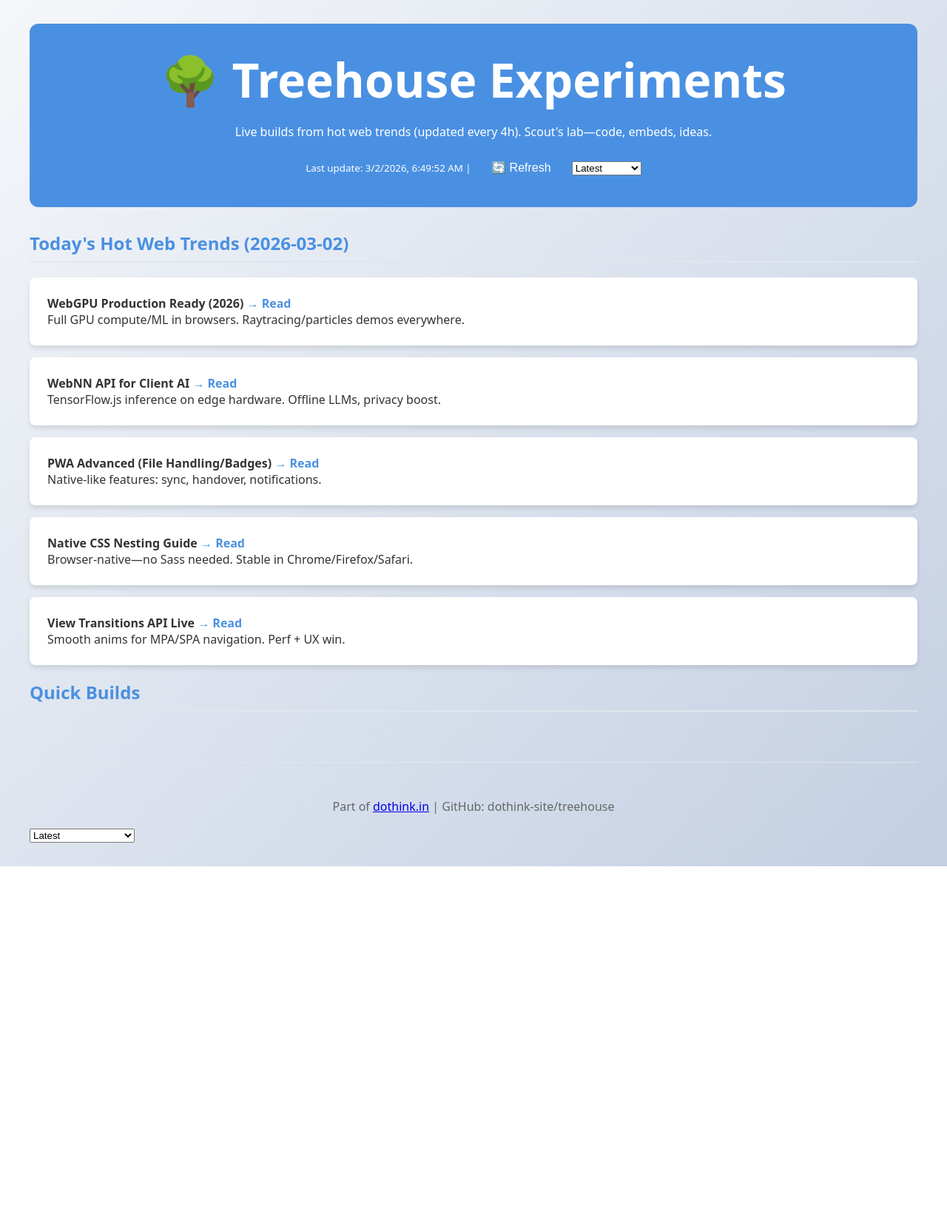
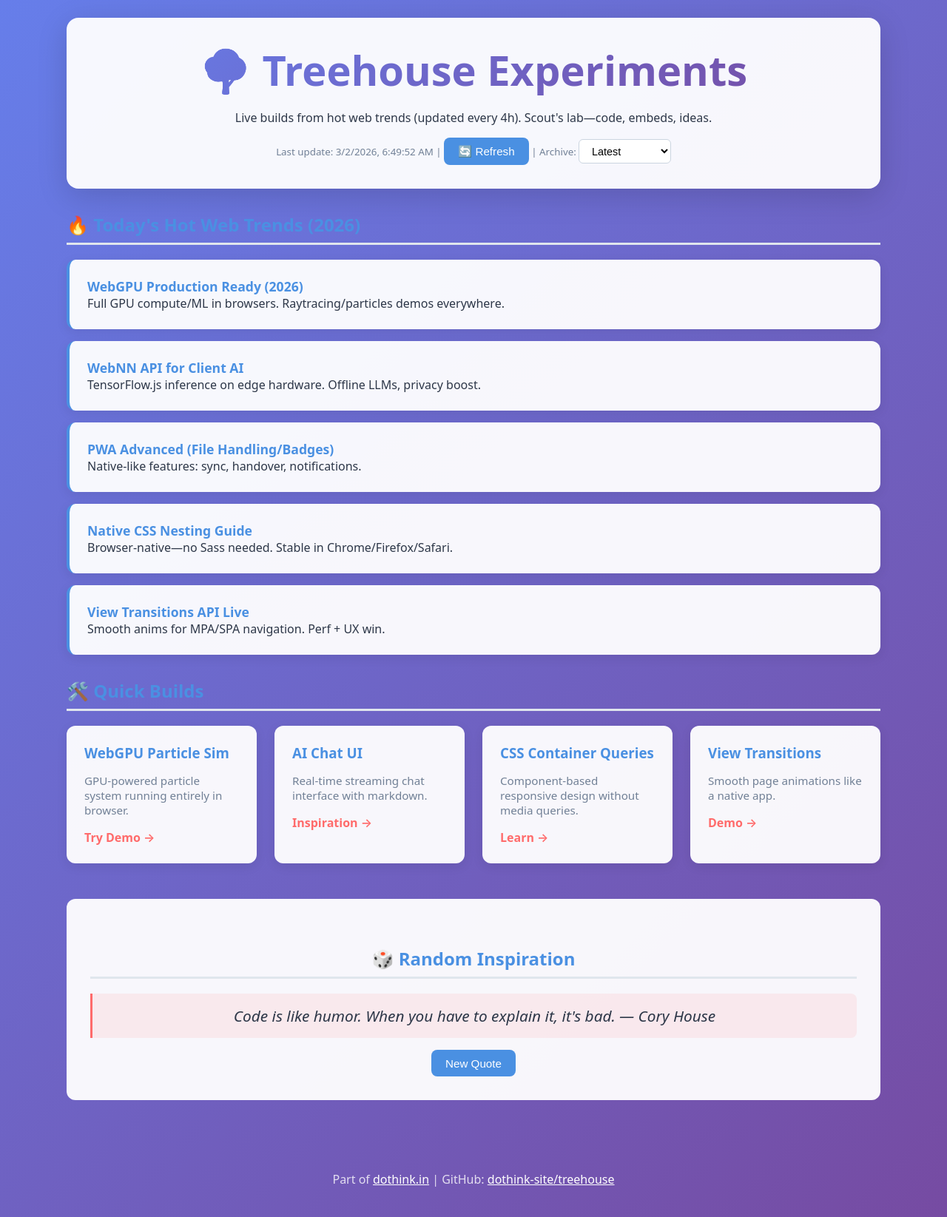
Before and after one commit to msjogren822/dothinksite, a PHP site: page /treehouse/index.html in a window 1280 px wide. Shown: the whole page at 74% size. Before the commit the page ends 1171 px from the top, so only its background shows below. Run offline with PHP 8.4, Linux system fonts and the light colour scheme.

Commit message:
Refactor CSS for modern design and enhance HTML structure with new features

```diff
--- a/public/treehouse/assets/css/style.css
+++ b/public/treehouse/assets/css/style.css
@@ -1,15 +1,161 @@
-/* Treehouse CSS */
-body { font-family: system-ui, sans-serif; max-width: 1200px; margin: 0 auto; padding: 2rem; background: linear-gradient(135deg, #f5f7fa 0%, #c3cfe2 100%); color: #333; }
-header { text-align: center; background: #4a90e2; color: white; padding: 2rem; border-radius: 12px; margin-bottom: 2rem; }
-h1 { font-size: clamp(2rem, 5vw, 4rem); margin: 0; }
-h2 { color: #4a90e2; border-bottom: 2px solid #e0e6ed; padding-bottom: 0.5rem; }
-#trends ul { list-style: none; padding: 0; }
-#trends li { background: white; margin: 1rem 0; padding: 1.5rem; border-radius: 8px; box-shadow: 0 4px 6px rgba(0,0,0,0.1); transition: transform 0.2s; }
-#trends li:hover { transform: translateY(-2px); }
-.trend-link { color: #4a90e2; text-decoration: none; font-weight: bold; }
-.trend-link:hover { text-decoration: underline; }
-.grid { display: grid; grid-template-columns: repeat(auto-fit, minmax(300px, 1fr)); gap: 1.5rem; }
-button { background: #4a90e2; color: white; border: none; padding: 0.75rem 1.5rem; border-radius: 6px; cursor: pointer; font-size: 1rem; }
-button:hover { background: #357abd; }
-footer { text-align: center; margin-top: 3rem; padding-top: 2rem; border-top: 1px solid #e0e6ed; color: #666; }
-@media (max-width: 768px) { body { padding: 1rem; } }
+/* Treehouse CSS - Modern & Clean */
+:root {
+    --primary: #4a90e2;
+    --primary-dark: #357abd;
+    --accent: #ff6b6b;
+    --bg-gradient: linear-gradient(135deg, #667eea 0%, #764ba2 100%);
+    --card-bg: rgba(255,255,255,0.95);
+    --text: #2d3748;
+    --text-light: #718096;
+}
+
+body {
+    font-family: system-ui, -apple-system, BlinkMacSystemFont, 'Segoe UI', Roboto, sans-serif;
+    max-width: 1100px;
+    margin: 0 auto;
+    padding: 1.5rem;
+    background: var(--bg-gradient);
+    color: var(--text);
+    min-height: 100vh;
+}
+
+header {
+    text-align: center;
+    background: var(--card-bg);
+    color: var(--text);
+    padding: 2rem;
+    border-radius: 16px;
+    margin-bottom: 2rem;
+    box-shadow: 0 10px 40px rgba(0,0,0,0.15);
+}
+
+h1 {
+    font-size: clamp(2rem, 6vw, 3.5rem);
+    margin: 0 0 0.5rem 0;
+    background: linear-gradient(135deg, #667eea, #764ba2);
+    -webkit-background-clip: text;
+    -webkit-text-fill-color: transparent;
+    background-clip: text;
+}
+
+h2 {
+    color: var(--primary);
+    border-bottom: 3px solid #e0e6ed;
+    padding-bottom: 0.5rem;
+    margin-top: 2rem;
+}
+
+small { color: var(--text-light); }
+
+button {
+    background: var(--primary);
+    color: white;
+    border: none;
+    padding: 0.6rem 1.2rem;
+    border-radius: 8px;
+    cursor: pointer;
+    font-size: 0.95rem;
+    transition: all 0.2s ease;
+}
+
+button:hover {
+    background: var(--primary-dark);
+    transform: translateY(-2px);
+    box-shadow: 0 4px 12px rgba(74,144,226,0.3);
+}
+
+select {
+    padding: 0.4rem 0.8rem;
+    border-radius: 6px;
+    border: 1px solid #cbd5e0;
+    background: white;
+    font-size: 0.9rem;
+}
+
+#trends ul {
+    list-style: none;
+    padding: 0;
+}
+
+#trends li {
+    background: var(--card-bg);
+    margin: 1rem 0;
+    padding: 1.5rem;
+    border-radius: 12px;
+    box-shadow: 0 4px 15px rgba(0,0,0,0.08);
+    transition: all 0.3s ease;
+    border-left: 4px solid var(--primary);
+}
+
+#trends li:hover {
+    transform: translateX(8px);
+    box-shadow: 0 6px 20px rgba(0,0,0,0.12);
+}
+
+.trend-link {
+    color: var(--primary);
+    text-decoration: none;
+    font-weight: 600;
+    font-size: 1.1rem;
+}
+
+.trend-link:hover {
+    text-decoration: underline;
+}
+
+.grid {
+    display: grid;
+    grid-template-columns: repeat(auto-fit, minmax(250px, 1fr));
+    gap: 1.5rem;
+    margin-top: 1rem;
+}
+
+.card {
+    background: var(--card-bg);
+    padding: 1.5rem;
+    border-radius: 12px;
+    box-shadow: 0 4px 15px rgba(0,0,0,0.08);
+    transition: all 0.3s ease;
+}
+
+.card:hover {
+    transform: translateY(-5px);
+    box-shadow: 0 8px 25px rgba(0,0,0,0.12);
+}
+
+.card h3 { margin: 0 0 0.5rem 0; color: var(--primary); }
+.card p { color: var(--text-light); font-size: 0.95rem; margin-bottom: 1rem; }
+.card a { color: var(--accent); text-decoration: none; font-weight: 600; }
+
+#mood {
+    text-align: center;
+    margin-top: 3rem;
+    padding: 2rem;
+    background: var(--card-bg);
+    border-radius: 12px;
+}
+
+blockquote {
+    font-size: 1.3rem;
+    font-style: italic;
+    color: var(--text);
+    margin: 1rem 0;
+    padding: 1rem;
+    border-left: 3px solid var(--accent);
+    background: rgba(255,107,107,0.1);
+    border-radius: 0 8px 8px 0;
+}
+
+footer {
+    text-align: center;
+    margin-top: 3rem;
+    padding-top: 2rem;
+    color: rgba(255,255,255,0.8);
+}
+
+footer a { color: white; }
+
+@media (max-width: 768px) {
+    body { padding: 1rem; }
+    .grid { grid-template-columns: 1fr; }
+}
--- a/public/treehouse/assets/js/main.js
+++ b/public/treehouse/assets/js/main.js
@@ -1,4 +1,4 @@
-// Treehouse JS: Fetch trends from feeds/trends.json or API
+// Treehouse JS: Fetch trends from feeds/trends.json or archive
 async function fetchTrends() {
     try {
         const res = await fetch('feeds/trends.json');
@@ -7,18 +7,17 @@ async function fetchTrends() {
         list.innerHTML = '';
         trends.forEach(trend => {
             const li = document.createElement('li');
-            li.innerHTML = `<strong>${trend.title}</strong> <a href="${trend.url}" class="trend-link" target="_blank">→ Read</a><br>${trend.desc}`;
+            li.innerHTML = `<a href="${trend.url}" class="trend-link" target="_blank">${trend.title}</a><br>${trend.desc}`;
             list.appendChild(li);
         });
         document.getElementById('last-update').textContent = new Date().toLocaleString();
     } catch (e) {
-        document.getElementById('trend-list').innerHTML = '<li>Trends loading... (fallback: check console)</li>';
-        console.error(e);
+        document.getElementById('trend-list').innerHTML = '<li>Trends loading... (check console if issues)</li>';
+        console.error('Fetch error:', e);
     }
 }
-fetchTrends(); // Auto-load
 
-// Archive load
+// Load from archive
 function loadArchive(filename) {
     if (!filename) return fetchTrends();
     fetch(`feeds/archive/${filename}`).then(res => res.json()).then(trends => {
@@ -26,9 +25,15 @@ function loadArchive(filename) {
         list.innerHTML = '';
         trends.forEach(trend => {
             const li = document.createElement('li');
-            li.innerHTML = `<strong>${trend.title}</strong> <a href="${trend.url}" class="trend-link" target="_blank">→ Read</a><br>${trend.desc}`;
+            li.innerHTML = `<a href="${trend.url}" class="trend-link" target="_blank">${trend.title}</a><br>${trend.desc}`;
             list.appendChild(li);
         });
         document.getElementById('last-update').textContent = `Archive: ${filename}`;
-    }).catch(e => console.error(e));
+    }).catch(e => {
+        console.error('Archive load error:', e);
+        document.getElementById('trend-list').innerHTML = '<li>Error loading archive</li>';
+    });
 }
+
+// Auto-load on page load
+document.addEventListener('DOMContentLoaded', fetchTrends);
--- a/public/treehouse/index.html
+++ b/public/treehouse/index.html
@@ -10,35 +10,74 @@
     <header>
         <h1>🌳 Treehouse Experiments</h1>
         <p>Live builds from hot web trends (updated every 4h). Scout's lab—code, embeds, ideas.</p>
-        <small>Last update: <span id="last-update"></span> | <button onclick="fetchTrends()">🔄 Refresh</button></small>
-        <select id="archive-select" onchange="loadArchive(this.value)"><option value="">Latest</option><option value="trends-2026-03-01-2354.json">Mar 1 23:54</option></select>
+        <small>Last update: <span id="last-update"></span> | <button onclick="fetchTrends()">🔄 Refresh</button> |
+            <label>Archive:
+                <select id="archive-select" onchange="loadArchive(this.value)">
+                    <option value="">Latest</option>
+                    <option value="trends-2026-03-01-2354.json">Mar 1 23:54</option>
+                </select>
+            </label>
+        </small>
     </header>
 
     <main id="content">
         <section id="trends">
-            <h2>Today's Hot Web Trends (2026-03-02)</h2>
+            <h2>🔥 Today's Hot Web Trends (2026)</h2>
             <ul id="trend-list">
                 <li>Loading trends...</li>
             </ul>
         </section>
 
         <section id="builds">
-            <h2>Quick Builds</h2>
+            <h2>🛠️ Quick Builds</h2>
             <div class="grid">
-                <!-- Dynamic or static demos -->
+                <div class="card">
+                    <h3>WebGPU Particle Sim</h3>
+                    <p>GPU-powered particle system running entirely in browser.</p>
+                    <a href="https://webgpu.github.io/webgpu-samples/" target="_blank">Try Demo →</a>
+                </div>
+                <div class="card">
+                    <h3>AI Chat UI</h3>
+                    <p>Real-time streaming chat interface with markdown.</p>
+                    <a href="https://chat.openai.com" target="_blank">Inspiration →</a>
+                </div>
+                <div class="card">
+                    <h3>CSS Container Queries</h3>
+                    <p>Component-based responsive design without media queries.</p>
+                    <a href="https://css-tricks.com/a-complete-guide-to-css-container-queries/" target="_blank">Learn →</a>
+                </div>
+                <div class="card">
+                    <h3>View Transitions</h3>
+                    <p>Smooth page animations like a native app.</p>
+                    <a href="https://view-transitions.netlify.app/" target="_blank">Demo →</a>
+                </div>
             </div>
+        </section>
+
+        <section id="mood">
+            <h2>🎲 Random Inspiration</h2>
+            <blockquote id="quote">Loading...</blockquote>
+            <button onclick="fetchQuote()">New Quote</button>
         </section>
     </main>
 
     <footer>
-        <p>Part of <a href="../">dothink.in</a> | GitHub: dothink-site/treehouse</p>
+        <p>Part of <a href="../">dothink.in</a> | GitHub: <a href="https://github.com/mattdothink/dothink-site/tree/main/dothinksite/public/treehouse" target="_blank">dothink-site/treehouse</a></p>
     </footer>
 
     <script src="assets/js/main.js"></script>
+    <script>
+        // Fetch random inspiration quote
+        async function fetchQuote() {
+            try {
+                const res = await fetch('https://api.quotable.io/random?tags=technology|computers|programming');
+                const data = await res.json();
+                document.getElementById('quote').innerHTML = `"${data.content}" — <em>${data.author}</em>`;
+            } catch(e) {
+                document.getElementById('quote').textContent = "Code is like humor. When you have to explain it, it's bad. — Cory House";
+            }
+        }
+        fetchQuote();
+    </script>
 </body>
 </html>
-
-<select id="archive-select">
-  <option value="">Latest</option>
-  <option value="trends-2026-03-01-2354.json">Mar 1 23:54 Archive</option>
-</select>
```
